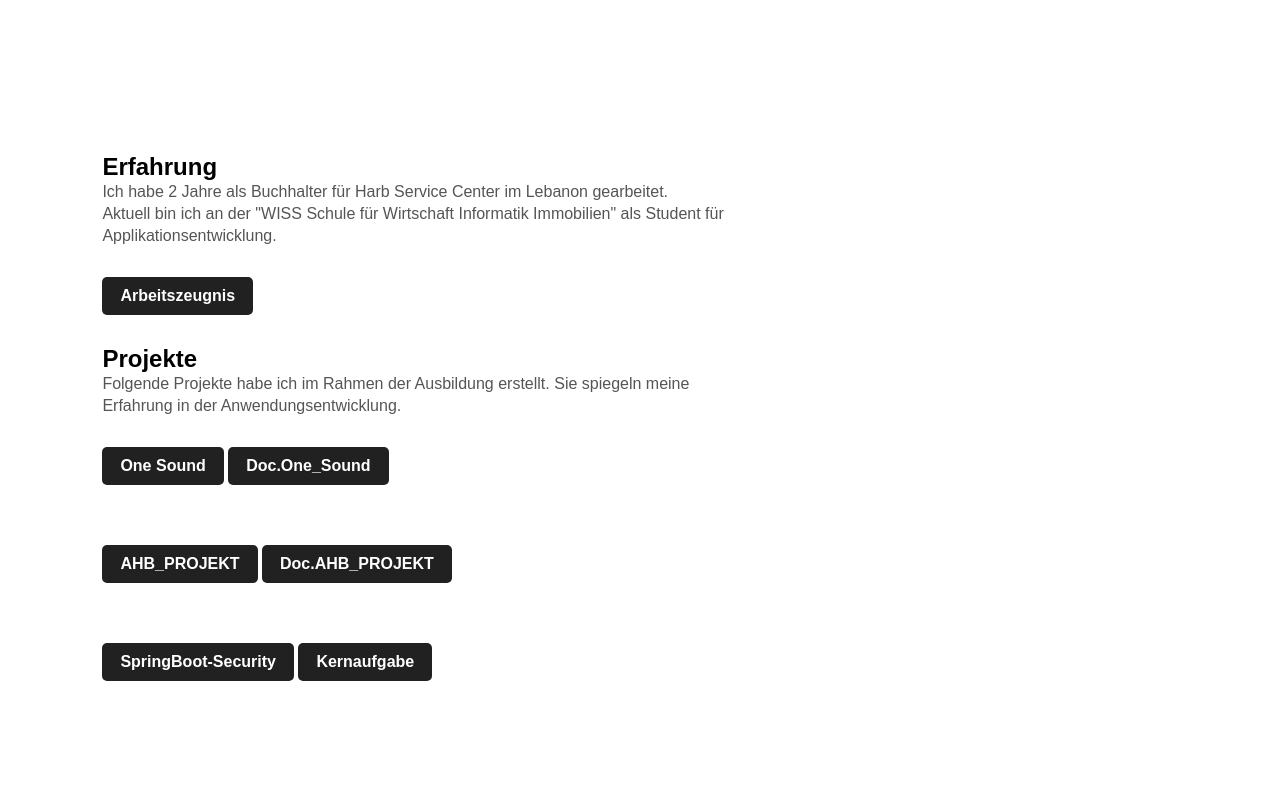
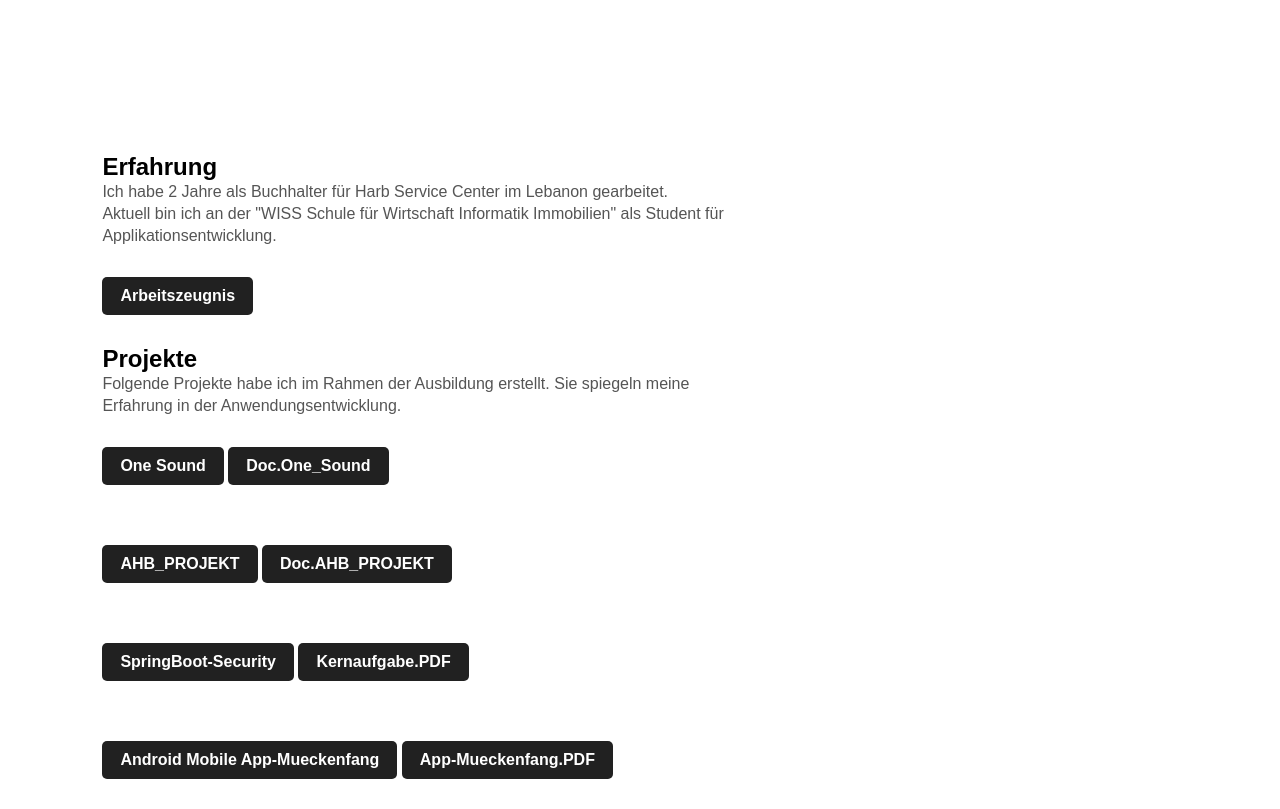
Before and after one commit to Hussein131/Husssein_Yazbeck_CH.githuh.io, a plain HTML site: page experience.html in a window 1280 px wide. Shown: the part 128-937 px from the top of the page. Before the commit the page ends 839 px from the top, so only its background shows below. Drawn offline with Linux system fonts and the light colour scheme.

Commit message:
Update experience.html

```diff
--- a/experience.html
+++ b/experience.html
@@ -44,7 +44,13 @@
             </ul>
                    <ul>
                 <li><a href="https://github.com/Hussein131/SpringBoot-Security">SpringBoot-Security</a>
-                <a href="LB_151_Kernaufgabe.pdf">Kernaufgabe</a></li>
+                <a href="LB_151_Kernaufgabe.pdf">Kernaufgabe.PDF</a></li>
+
+            </ul>
+
+                  <ul>
+                <li><a href="https://github.com/Hussein131/android-mobile-application-Mueckenfang-">Android Mobile App-Mueckenfang</a>
+                <a href="App-Mueckenfang.pdf">App-Mueckenfang.PDF</a></li>
 
             </ul>
         </div>
```
